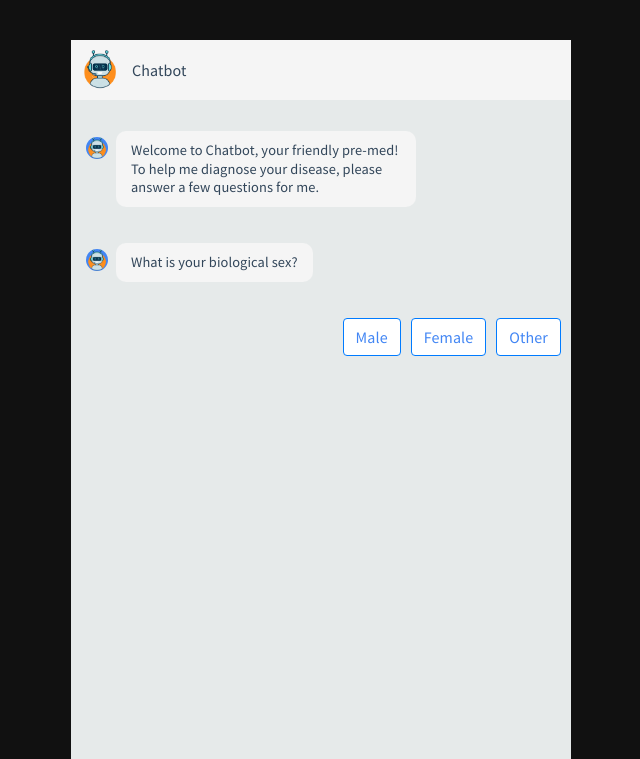
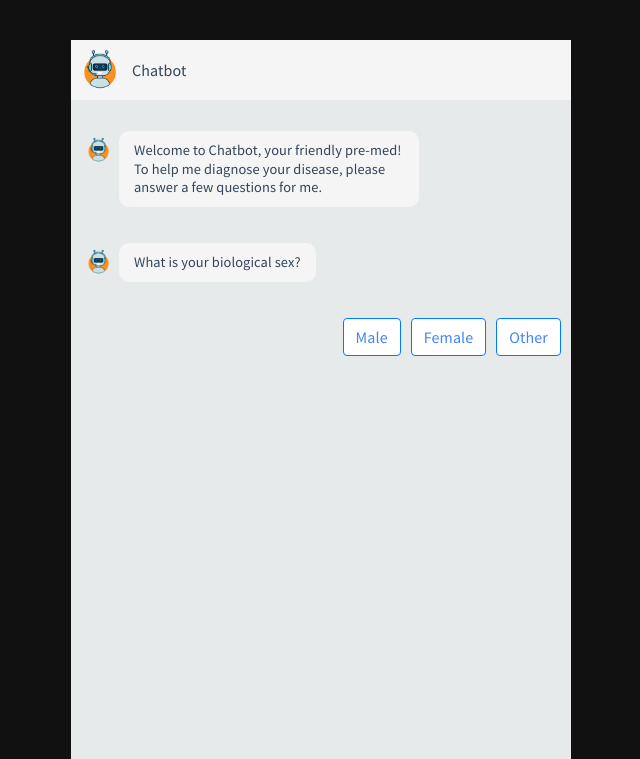
Before and after one commit to jiltang/RoboDoc, a Flask app: page / in a window 1280 px wide. Shown: the top 759 px of the page, without its empty margins (319-959 px from the left). Run offline with Flask 2, Linux system fonts and the light colour scheme; some libraries are stand-ins or nearby versions.

Commit message:
fix png, add autoscroll

```diff
--- a/static/css/main.css
+++ b/static/css/main.css
@@ -142,9 +142,9 @@ html, body, div, span, applet, object, iframe, h1, h2, h3, h4, h5, h6, p, blockq
   float: right;
 }
 #frame .content .messages ul li img {
-  background: #4286f4;
-  color: #f5f5f5;
-  width: 22px;
+  background: #E6EAEA;
+  color: #E6EAEA;
+  width: 25px;
   border-radius: 50%;
   float: left;
 }
--- a/static/js/main.js
+++ b/static/js/main.js
@@ -8,9 +8,11 @@ $(document).on("click", ".sex", function() {
     window.sex = dataValue;
 
     $('.messages ul').append('<li class="sent"></li>');
-    $('.sent:last-child').append('<img src="/static/img/cute.jpg" alt="" />');
+    $('.sent:last-child').append('<img src="/static/img/cute.png" alt="" />');
     $('.sent:last-child').append('<p>What is your age?</p>');
     $('.messages ul').append('<li class="replies"></li>');
+    $("#msgframe").stop().animate({ scrollTop: $("#msgframe").get(0).scrollHeight}, 1000);
+    console.log("content scrollheight: " + $("#msgframe").get(0).scrollHeight);
     $('.replies:last-child').append('<a class="btn age btn-primary"  href="#" data-value="6">60+</a>');
     $('.replies:last-child').append('<a class="btn age btn-primary"  href="#" data-value="5">41-60</a>');
     $('.replies:last-child').append('<a class="btn age btn-primary"  href="#" data-value="4">19-40</a>');
@@ -18,6 +20,8 @@ $(document).on("click", ".sex", function() {
     $('.replies:last-child').append('<a class="btn age btn-primary"  href="#" data-value="2">6-13</a>');
     $('.replies:last-child').append('<a class="btn age btn-primary"  href="#" data-value="1">3-5</a>');
     $('.replies:last-child').append('<a class="btn age btn-primary"  href="#" data-value="0">0-2</a>');
+    $("#msgframe").stop().animate({ scrollTop: $("#msgframe").get(0).scrollHeight}, 1000);
+    console.log("content scrollheight: " + $("#msgframe").get(0).scrollHeight);
 });
 
 function addQuestion(data) {
@@ -26,16 +30,20 @@ function addQuestion(data) {
     window.patientID = data['ID'];
 
     $('.messages ul').append('<li class="sent"></li>');
-    $('.sent:last-child').append('<img src="/static/img/cute.jpg"/>');
+    $('.sent:last-child').append('<img src="/static/img/cute.png"/>');
 
     $('.sent:last-child').append("<p>" + questionTxt + "</p>");
     $('.messages ul').append('<li class="replies"></li>');
+    $("#msgframe").stop().animate({ scrollTop: $("#msgframe").get(0).scrollHeight}, 1000);
+    console.log("content scrollheight: " + $("#msgframe").get(0).scrollHeight);
 
     window.questionID = data['questionID'];
 
     Object.entries(answerOpts).forEach(function(x) {
         $('.replies:last-child').append('<a class="btn answer-option btn-primary"  href="#" data-value="' + x[1] + '">' + x[0] + '</a>');
     });
+    $("#msgframe").stop().animate({ scrollTop: $("#msgframe").get(0).scrollHeight}, 1000);
+    console.log("content scrollheight: " + $("#msgframe").get(0).scrollHeight);
 }
 
 $(document).on('click', '.age', function() {
@@ -83,6 +91,8 @@ $(document).on("click", ".answer-option", function() {
 
     // add new message on the left
     $('.messages ul').append('<li class="sent"></li>');
-    $('.sent:last-child').append('<img src="/static/img/cute.jpg"/>');
+    $('.sent:last-child').append('<img src="/static/img/cute.png"/>');
     $('.sent:last-child').append('<p>Hmm.  Processing.</p>');
+    $("#msgframe").stop().animate({ scrollTop: $("#msgframe").get(0).scrollHeight}, 1000);
+    console.log("content scrollheight: " + $("#msgframe").get(0).scrollHeight);
 });
--- a/templates/index.html
+++ b/templates/index.html
@@ -12,13 +12,12 @@
 
     <body>
     <div id="frame">
-
         <div class="content">
             <div class="contact-profile">
                 <img src="/static/img/cute.png" alt="" />
                 <p>Chatbot</p>
             </div>
-            <div class="messages">
+            <div class="messages" id="msgframe">
                 <ul>
                     <li class="sent">
                         <img src="/static/img/cute.png" alt="" />
```
Also changed, not shown: 1 other file.
